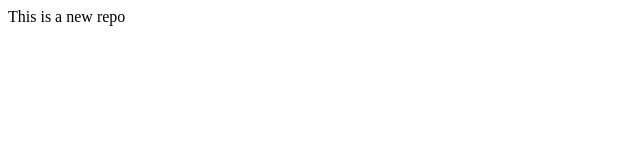
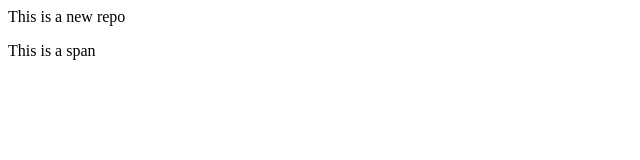
Before and after one commit to Deekshith-16/localRepo, a plain HTML site: page index.html in a window 1280 px wide. Shown: the full height of the page, 0-640 px from the left. Drawn offline with Linux system fonts and the light colour scheme.

Commit message:
Added span

```diff
--- a/index.html
+++ b/index.html
@@ -1 +1,2 @@
 <p>This is a new repo</p>
+<span>This is  a span</span>
```
